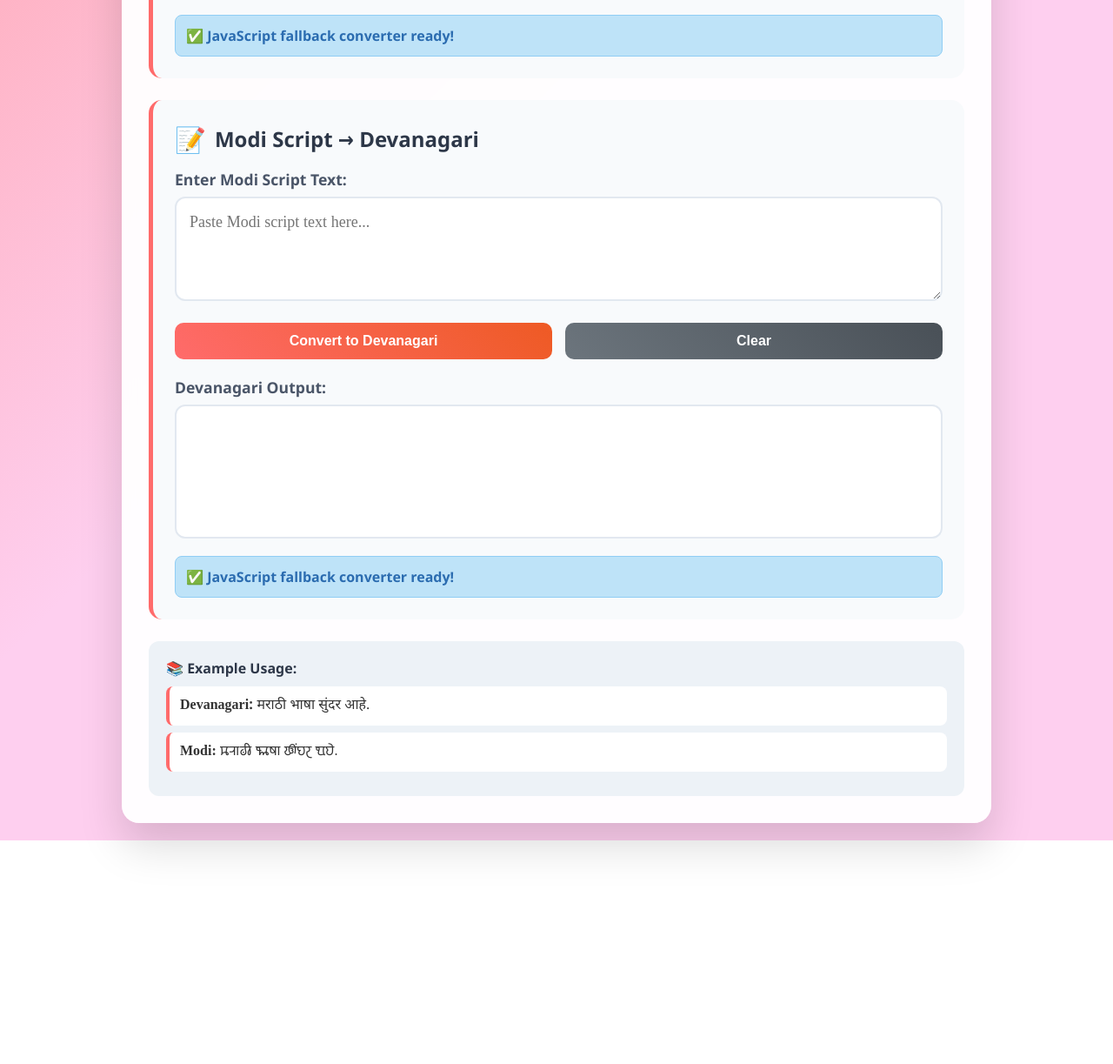
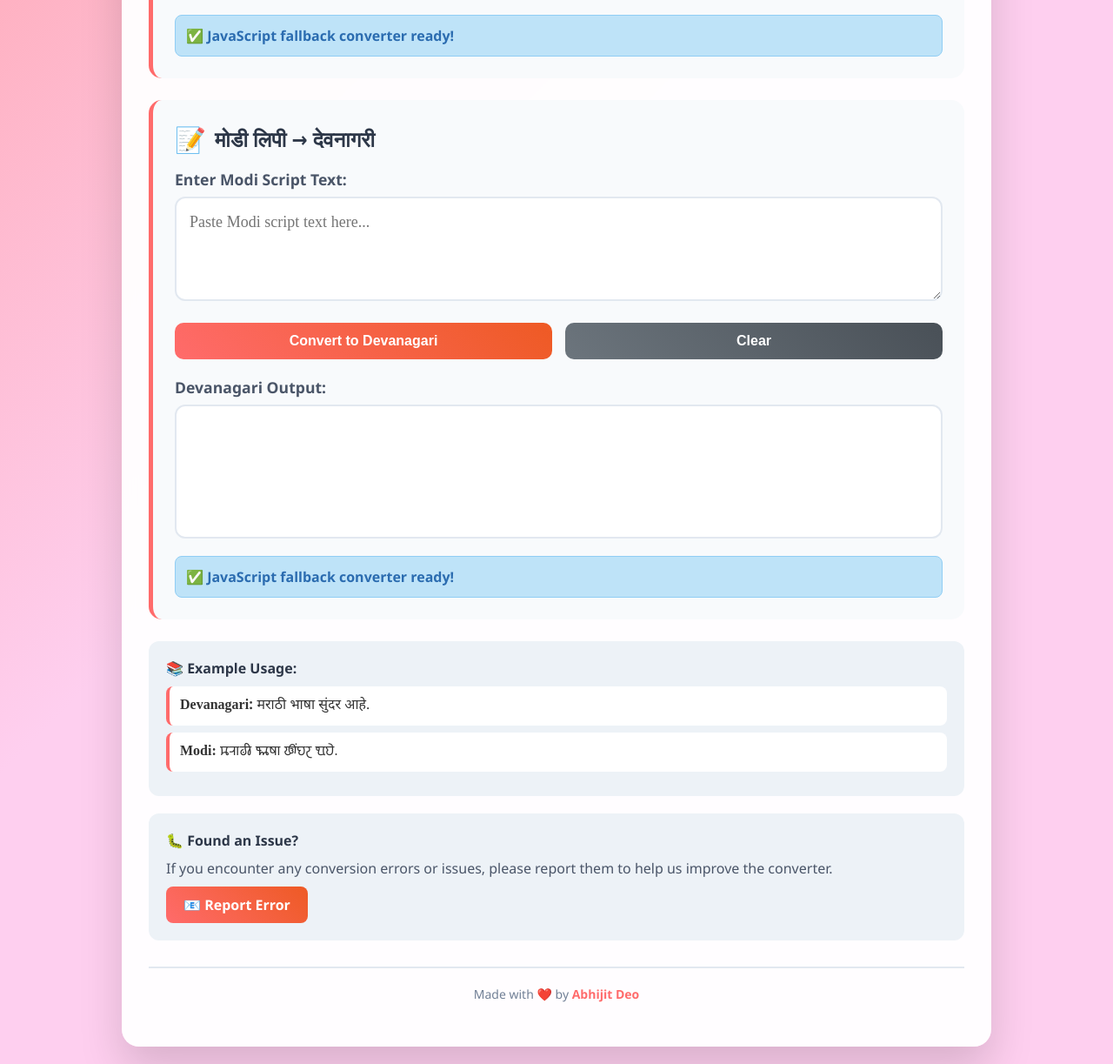
Before and after one commit to abhi-glitchhg/modi_lipi, a plain HTML site: page index.html in a window 1280 px wide. Shown: the part 721-1944 px from the top of the page at 87% size. Before the commit the page ends 1687 px from the top, so only its background shows below. Drawn offline with Linux system fonts and the light colour scheme.

Commit message:
लाभले आम्हास भाग्य बोलतो मराठी जाहलो खरेच धन्य ऐकतो मराठी

```diff
--- a/index.html
+++ b/index.html
@@ -273,7 +273,7 @@
 
         <!-- Devanagari to Modi Section -->
         <div class="converter-section">
-            <div class="section-title">Devanagari → Modi Script</div>
+            <div class="section-title">देवनागरी → मोडी लिपी</div>
 
             <div class="input-group">
                 <label for="devanagariInput">Enter Devanagari Text:</label>
@@ -299,7 +299,7 @@
 
         <!-- Modi to Devanagari Section -->
         <div class="converter-section">
-            <div class="section-title">Modi Script → Devanagari</div>
+            <div class="section-title">मोडी लिपी → देवनागरी</div>
 
             <div class="input-group">
                 <label for="modiInput">Enter Modi Script Text:</label>
@@ -338,6 +338,28 @@
                 <strong>Modi:</strong> <span id="exampleModi"></span>
             </div>
         </div>
+
+        <div class="example-section">
+            <div class="example-title">🐛 Found an Issue?</div>
+            <p style="margin: 10px 0; color: #4a5568;">
+                If you encounter any conversion errors or issues, please report them to help us improve the converter.
+            </p>
+            <a href="mailto:f20190041g@alumni.bits-pilani.ac.in?subject=Modi Script Converter - Error Report&body=Please describe the issue you encountered:"
+            style="display: inline-block; background: linear-gradient(45deg, #ff6b6b, #ee5a24); color: white; padding: 10px 20px; border-radius: 8px; text-decoration: none; font-weight: 600; transition: all 0.3s ease;">
+                📧 Report Error
+            </a>
+
+        </div>
+
+
+        <!-- Footer -->
+        <div style="text-align: center; margin-top: 30px; padding: 20px 0; border-top: 2px solid #e2e8f0;">
+            <p style="color: #718096; font-size: 14px; margin: 0;">
+                Made with ❤️ by <a href="https://abhi-glitchhg.github.io" target="_blank" style="color: #ff6b6b; text-decoration: none; font-weight: 700; transition: color 0.3s ease;">Abhijit Deo</a>
+            </p>
+        </div>
+
+
     </div>
 
     <script>
```
